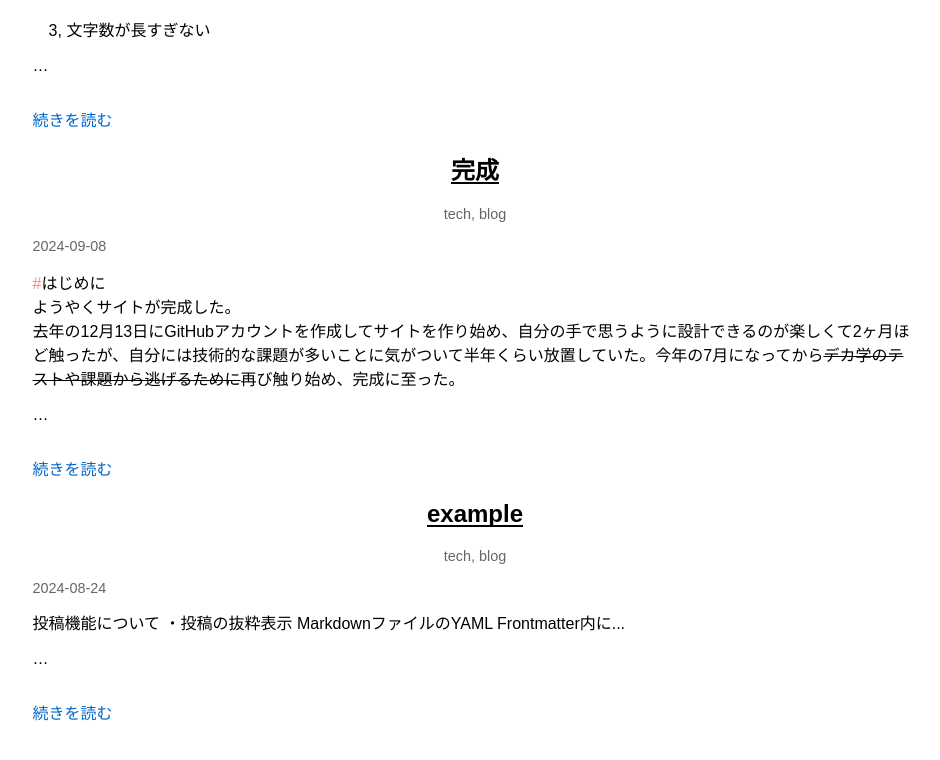
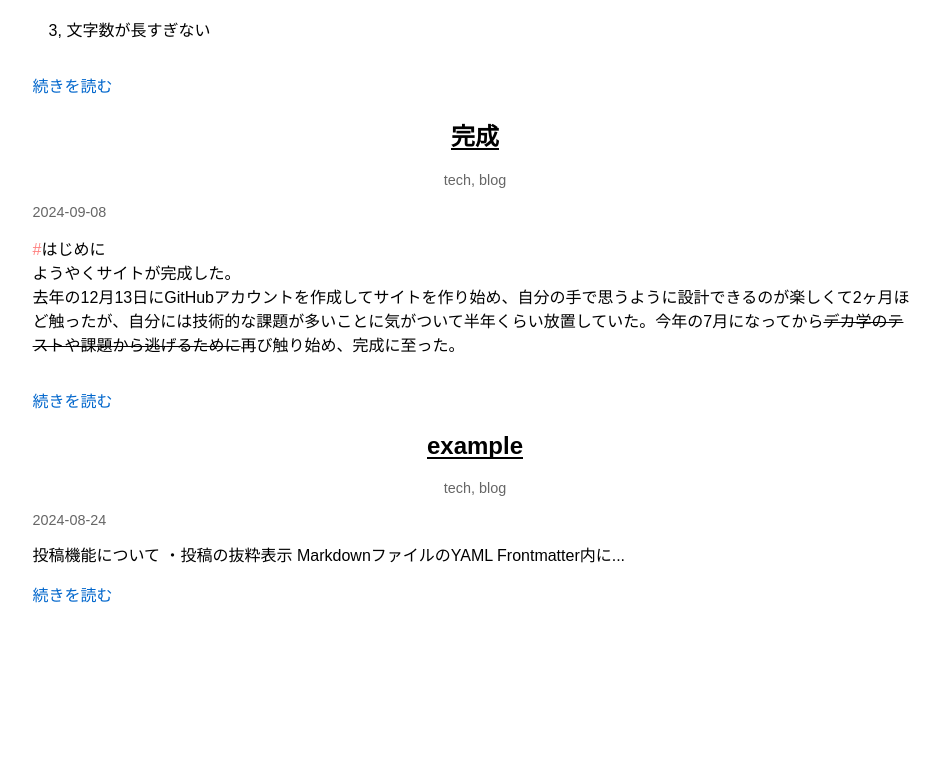
Before and after one commit to Asiraat/blog, a Jekyll site: the page built from index.html, in a window 1280 px wide and 1400 px high, scrolled down 200 px. Shown: the part 596-1356 px from the top of the window, without its empty margins (165-1105 px from the left). Built offline with Jekyll 4.4.1, drawn with Linux system fonts in a browser that asks for light colours; some web fonts are replaced; after the commit the page ends 1482 px from its top, so only the background shows below that.

Commit message:
Update index.html

```diff
--- a/index.html
+++ b/index.html
@@ -54,7 +54,6 @@ layout: default
                   {% else %}
                     {{ post.content }}
                   {% endif %}
-                  <p>…</p>
                 </div>
               <a href="{{ post.url | relative_url }}" class="read-more">続きを読む</a>
             </article>
```
